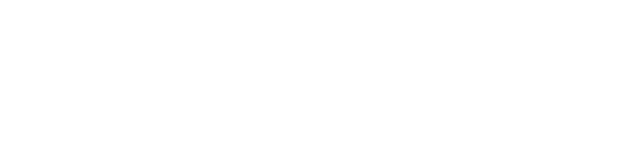
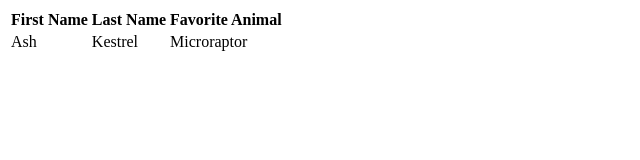
Before and after one commit to annahuffman147/a-thing, a plain HTML site: page favorites.html in a window 1280 px wide. Shown: the whole page, without its empty margins (0-640 px from the left). Drawn offline with Linux system fonts and the light colour scheme.

Commit message:
Added STUFF

```diff
--- a/favorites.html
+++ b/favorites.html
@@ -4,9 +4,31 @@
   <body>
     <table>
       <thead>
-
+        <tr>
+          <th>
+            First Name
+          </th>
+          <th>
+            Last Name
+          </th>
+          <th>
+            Favorite Animal
+          </th>
+        </tr>
       </thead>
-
+      <tbody>
+        <tr>
+          <td>
+            Ash
+          </td>
+          <td>
+            Kestrel
+          </td>
+          <td>
+            Microraptor
+          </td>
+        </tr>
+      </tbody>
     </table>
   </body>
 </html>
```
